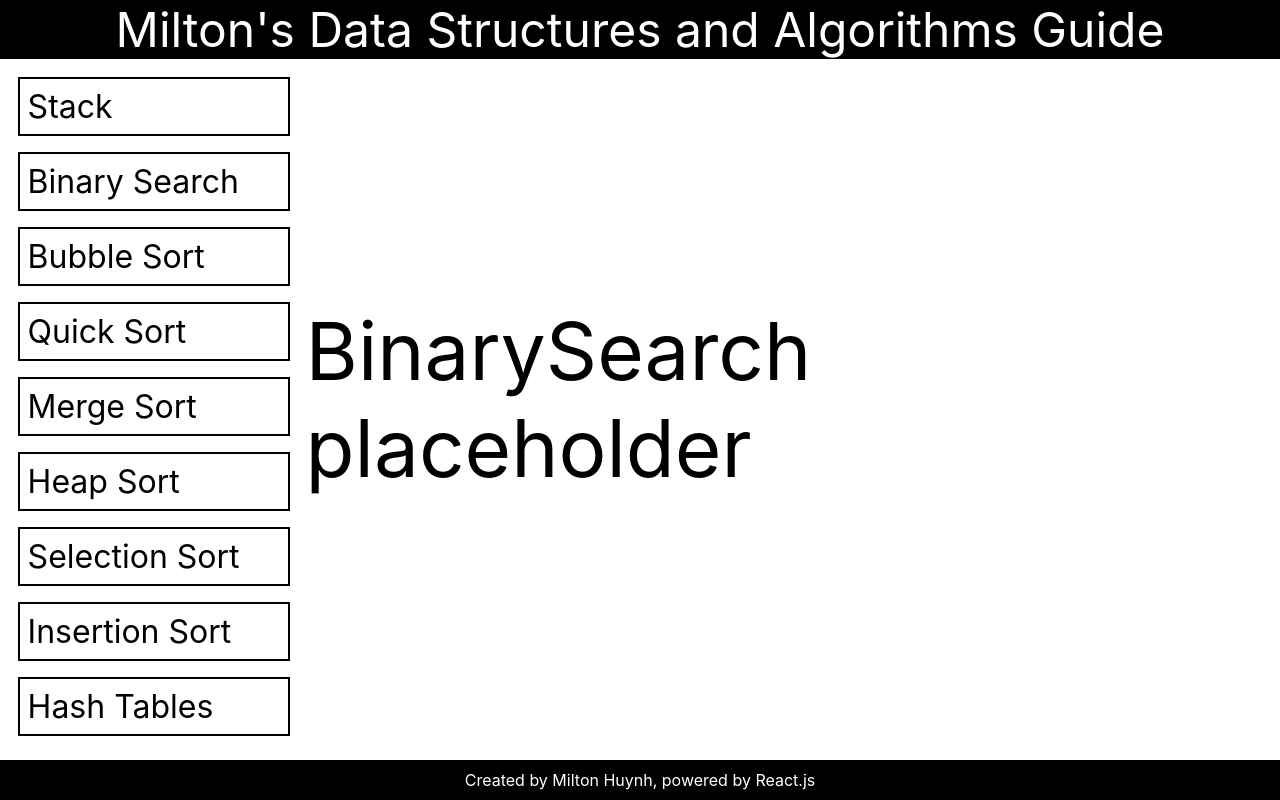
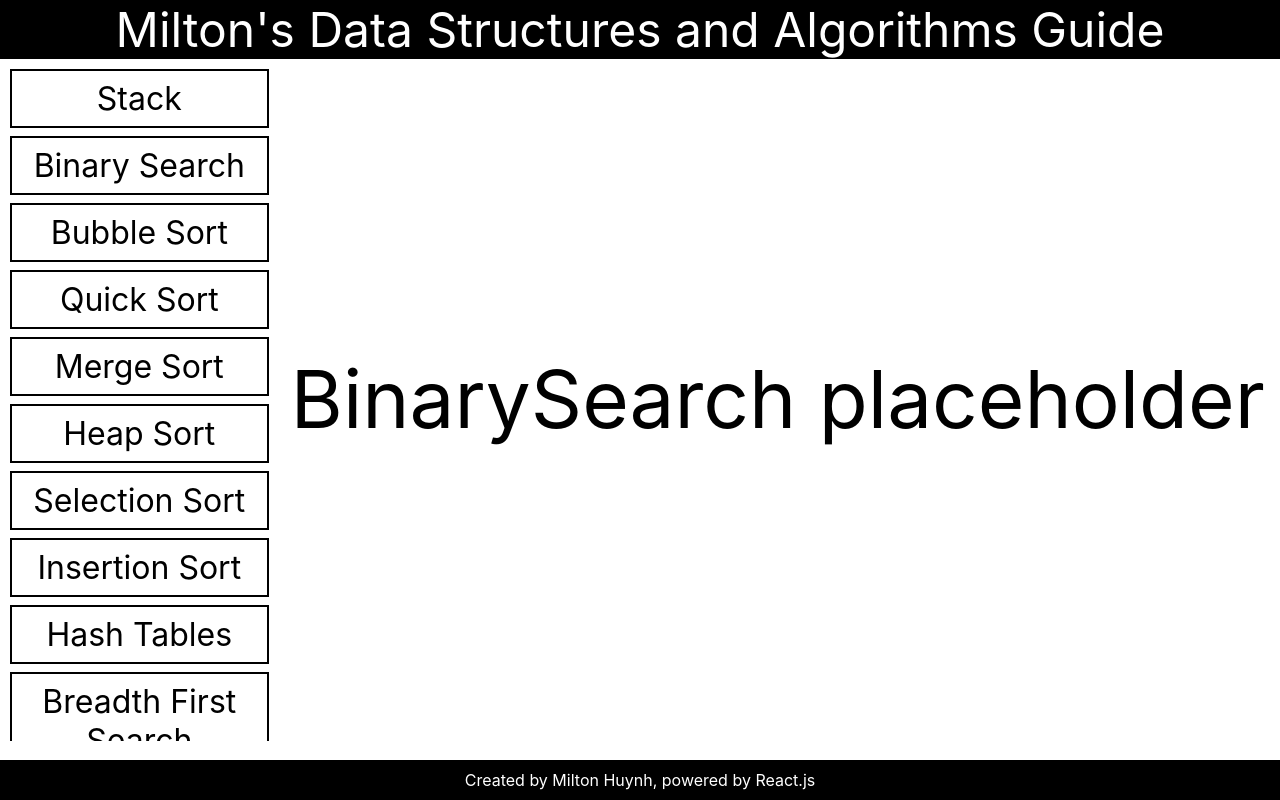
Before and after one commit to miltonhuynh/DSA-guide, a React (Create React App) app in the folder app/: page /DSA-guide/BinarySearch in a window 1280 px wide. Built offline with nearby package versions, Linux system fonts and the light colour scheme.

Commit message:
Centered text and reduced nav links margin

```diff
--- a/app/src/App.css
+++ b/app/src/App.css
@@ -18,17 +18,18 @@ body,html {
 }
 
 #Navigator {
-  width: 25vw;
+  width: 22vw;
   overflow-y: scroll;
   font-size: 2rem;
 }
 
 .Concept_Links {
   border: 2px solid black;
-  margin: 1rem;
+  margin: 0.5rem;
   cursor: pointer;
   padding: 0.5rem;
   transition: 0.25s;
+  text-align: center;
 }
 
 .Concept_Links:hover {
--- a/app/src/Components/Nav.js
+++ b/app/src/Components/Nav.js
@@ -1,5 +1,5 @@
 import React from 'react'
-import { Link, useNavigate } from 'react-router-dom'
+import { useNavigate } from 'react-router-dom'
 
 export default function Nav() {
   let navigate = useNavigate();
```
